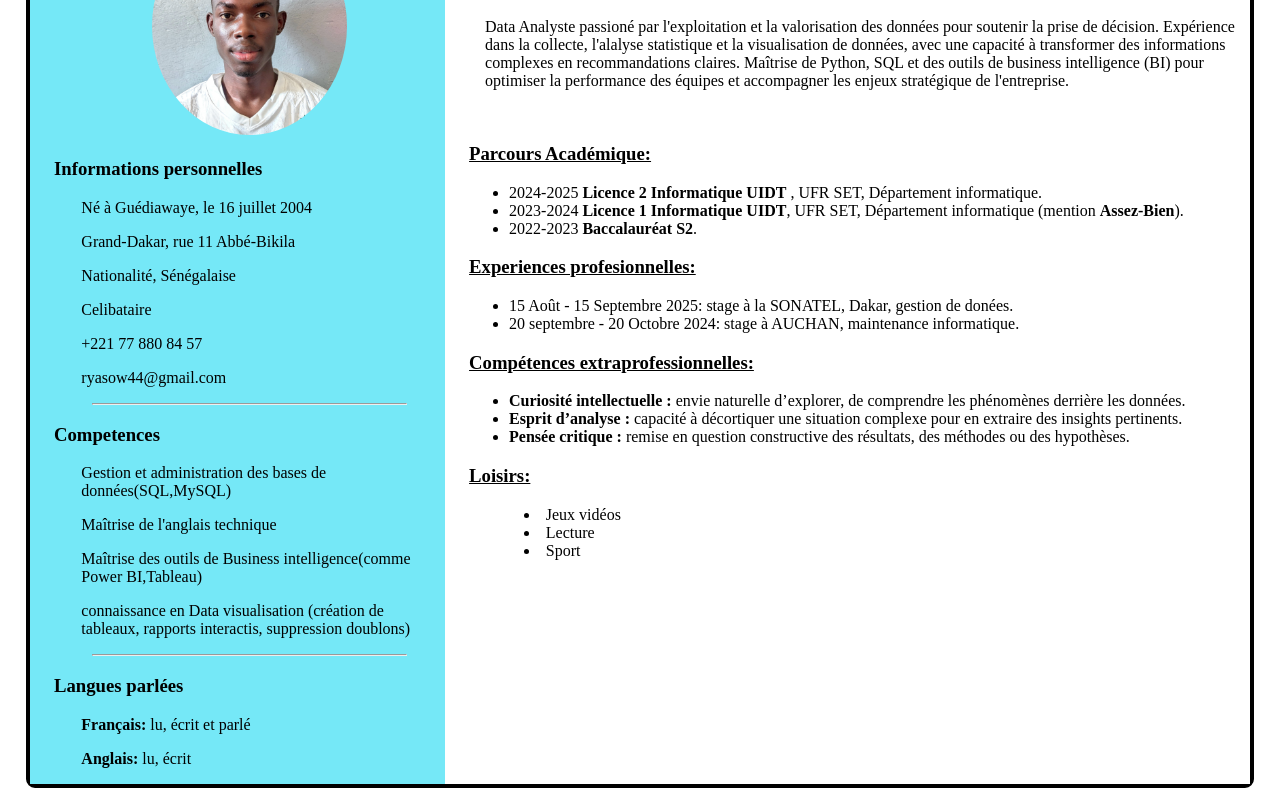
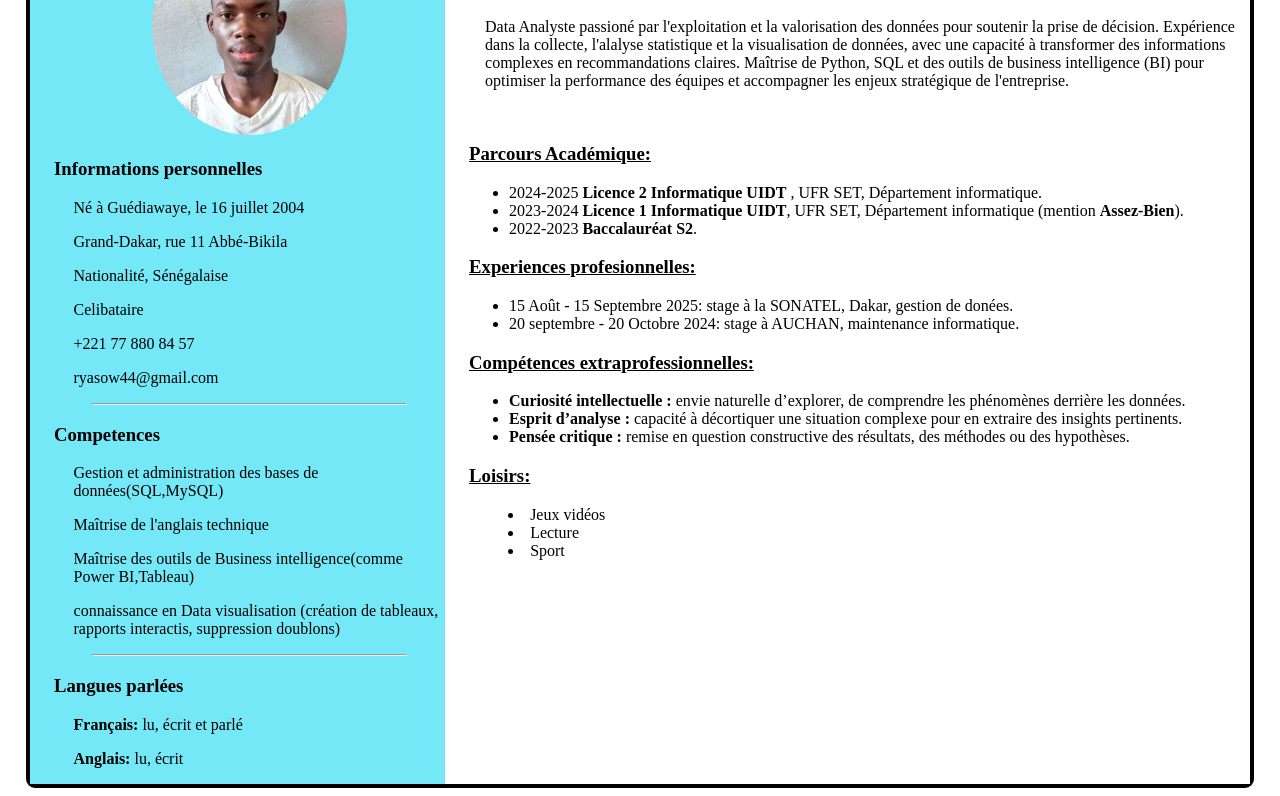
Before and after one commit to IbrahimeDSow/CV_Ibrahima_Diouhaya_Sow, a plain HTML site: page index.html in a window 1280 px wide. Shown: the part 113-909 px from the top of the page. Drawn offline with Linux system fonts and the light colour scheme.

Commit message:
Reduce left padding for infoPerso and related classes

```diff
--- a/style.css
+++ b/style.css
@@ -28,6 +28,6 @@ body{
     margin-left: 0%;
 }
 .infoPerso, .compet, .langue, .Autres{
-    padding-left: 7%;
+    padding-left: 5%;
 
 }
```
